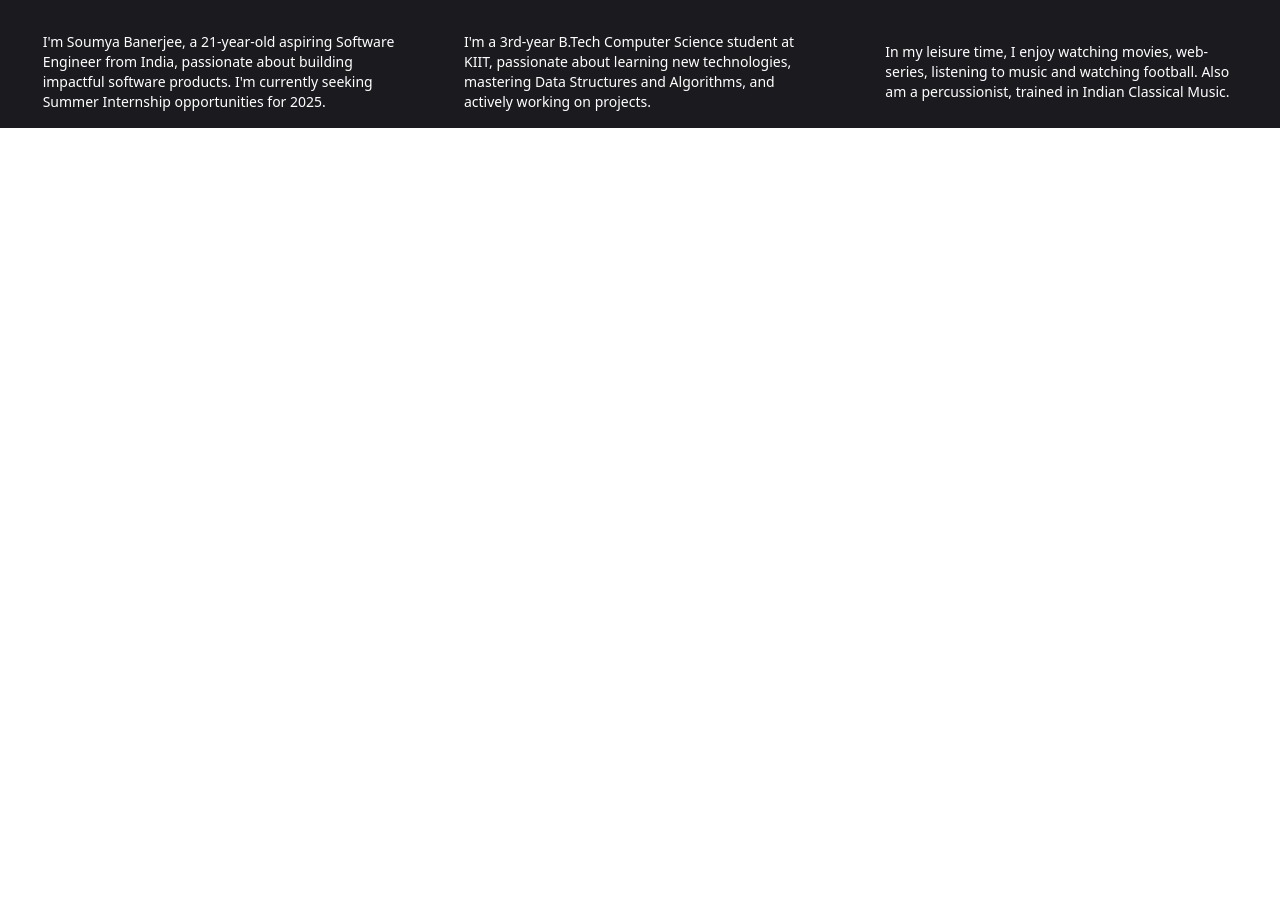
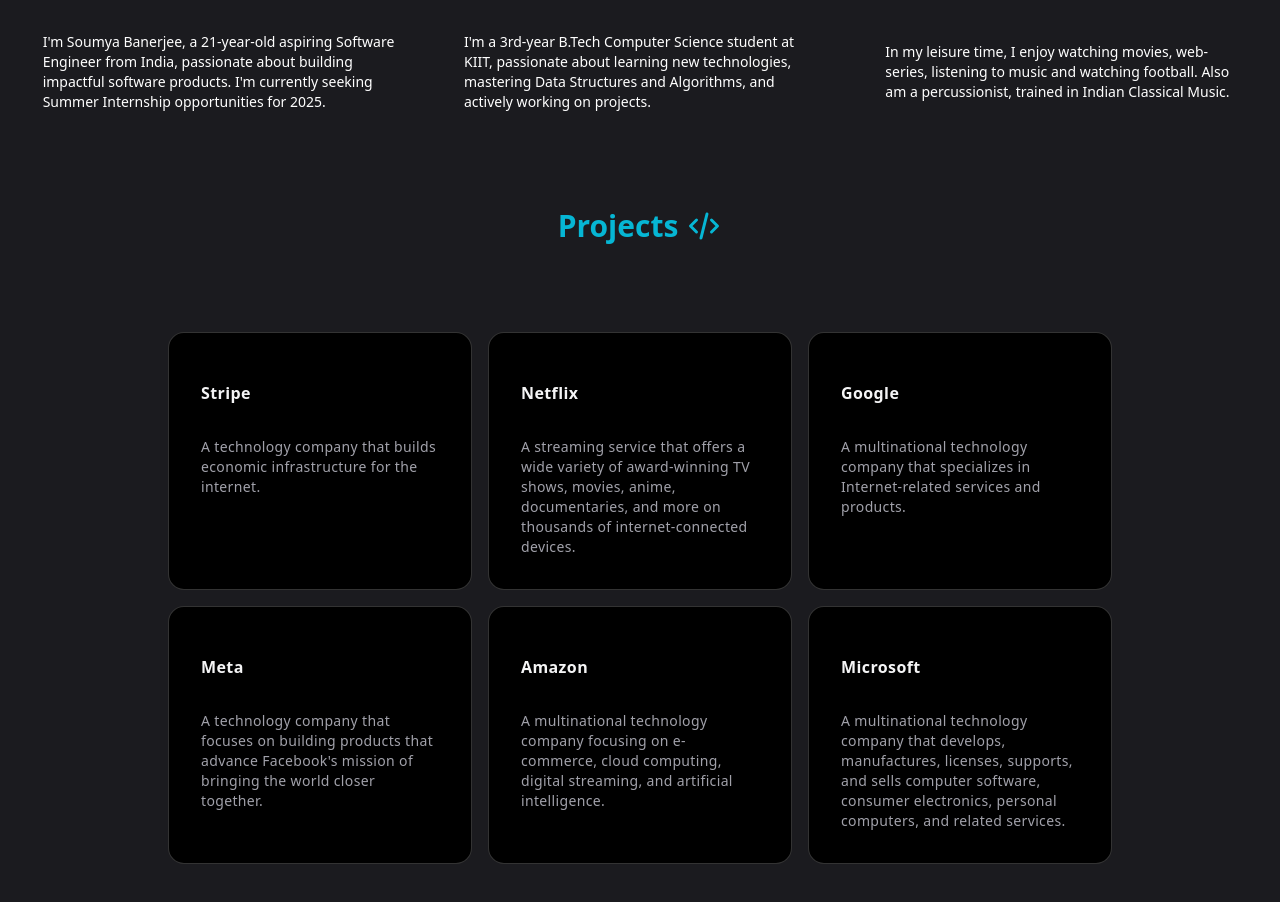
Before and after one commit to banerjeesoumya/My-Page, a Next.js app in the folder my-app/: page / in a window 1280 px wide. Shown: the part 1220-2122 px from the top of the page. Before the commit the page ends 1348 px from the top, so only its background shows below. Built offline with nearby package versions, Linux system fonts and the light colour scheme.

Commit message:
First commit of 2025

```diff
--- a/my-app/app/page.tsx
+++ b/my-app/app/page.tsx
@@ -1,6 +1,7 @@
 import { AboutMe } from "@/components/AboutMe";
 import { Landing } from "@/components/Landing";
 import { Navbar } from "@/components/Navbar";
+import { Projects } from "@/components/Projects";
 
 export default function Home() {
   return (
@@ -9,6 +10,7 @@ export default function Home() {
         <Navbar />
         <Landing />
         <AboutMe />
+        <Projects />
       </div>
     </main>
   );
--- /dev/null
+++ b/my-app/components/Projects.tsx
@@ -0,0 +1,65 @@
+"use client";
+
+import { IconCode } from "@tabler/icons-react";
+import React from "react";
+import { HoverEffect } from "./ui/hover-effect";
+
+export const Projects = () => {
+  return (
+    <div className="py-20">
+      {/* Section Title */}
+      <div className="flex flex-col items-center text-center mb-10">
+        <h1 className="text-3xl font-bold text-white">
+          <span className="text-cyan-500 flex items-center gap-2">
+            Projects <IconCode size={36} />
+          </span>
+        </h1>
+      </div>
+
+      {/* Project List */}
+      <div className="max-w-5xl mx-auto px-8">
+        <HoverEffect items={projects} />
+      </div>
+    </div>
+  );
+};
+
+// Sample Projects
+export const projects = [
+  {
+    title: "Stripe",
+    description:
+      "A technology company that builds economic infrastructure for the internet.",
+    link: "https://stripe.com",
+  },
+  {
+    title: "Netflix",
+    description:
+      "A streaming service that offers a wide variety of award-winning TV shows, movies, anime, documentaries, and more on thousands of internet-connected devices.",
+    link: "https://netflix.com",
+  },
+  {
+    title: "Google",
+    description:
+      "A multinational technology company that specializes in Internet-related services and products.",
+    link: "https://google.com",
+  },
+  {
+    title: "Meta",
+    description:
+      "A technology company that focuses on building products that advance Facebook's mission of bringing the world closer together.",
+    link: "https://meta.com",
+  },
+  {
+    title: "Amazon",
+    description:
+      "A multinational technology company focusing on e-commerce, cloud computing, digital streaming, and artificial intelligence.",
+    link: "https://amazon.com",
+  },
+  {
+    title: "Microsoft",
+    description:
+      "A multinational technology company that develops, manufactures, licenses, supports, and sells computer software, consumer electronics, personal computers, and related services.",
+    link: "https://microsoft.com",
+  },
+];
--- /dev/null
+++ b/my-app/components/ui/hover-effect.tsx
@@ -0,0 +1,111 @@
+import { cn } from "@/lib/utils";
+import { AnimatePresence, motion } from "framer-motion";
+import Link from "next/link";
+import { useState } from "react";
+
+export const HoverEffect = ({
+  items,
+  className,
+}: {
+  items: {
+    title: string;
+    description: string;
+    link: string;
+  }[];
+  className?: string;
+}) => {
+  const [hoveredIndex, setHoveredIndex] = useState<number | null>(null);
+
+  return (
+    <div
+      className={cn(
+        "grid grid-cols-1 md:grid-cols-2  lg:grid-cols-3  py-10",
+        className
+      )}
+    >
+      {items.map((item, idx) => (
+        <Link
+          href={item?.link}
+          key={item?.link}
+          className="relative group  block p-2 h-full w-full"
+          onMouseEnter={() => setHoveredIndex(idx)}
+          onMouseLeave={() => setHoveredIndex(null)}
+        >
+          <AnimatePresence>
+            {hoveredIndex === idx && (
+              <motion.span
+                className="absolute inset-0 h-full w-full bg-neutral-200 dark:bg-slate-800/[0.8] block  rounded-3xl"
+                layoutId="hoverBackground"
+                initial={{ opacity: 0 }}
+                animate={{
+                  opacity: 1,
+                  transition: { duration: 0.15 },
+                }}
+                exit={{
+                  opacity: 0,
+                  transition: { duration: 0.15, delay: 0.2 },
+                }}
+              />
+            )}
+          </AnimatePresence>
+          <Card>
+            <CardTitle>{item.title}</CardTitle>
+            <CardDescription>{item.description}</CardDescription>
+          </Card>
+        </Link>
+      ))}
+    </div>
+  );
+};
+
+export const Card = ({
+  className,
+  children,
+}: {
+  className?: string;
+  children: React.ReactNode;
+}) => {
+  return (
+    <div
+      className={cn(
+        "rounded-2xl h-full w-full p-4 overflow-hidden bg-black border border-transparent dark:border-white/[0.2] group-hover:border-slate-700 relative z-20",
+        className
+      )}
+    >
+      <div className="relative z-50">
+        <div className="p-4">{children}</div>
+      </div>
+    </div>
+  );
+};
+export const CardTitle = ({
+  className,
+  children,
+}: {
+  className?: string;
+  children: React.ReactNode;
+}) => {
+  return (
+    <h4 className={cn("text-zinc-100 font-bold tracking-wide mt-4", className)}>
+      {children}
+    </h4>
+  );
+};
+export const CardDescription = ({
+  className,
+  children,
+}: {
+  className?: string;
+  children: React.ReactNode;
+}) => {
+  return (
+    <p
+      className={cn(
+        "mt-8 text-zinc-400 tracking-wide leading-relaxed text-sm",
+        className
+      )}
+    >
+      {children}
+    </p>
+  );
+};
```
Also changed, not shown: my-app/lib/data/index.ts (added, +17 -0 lines).
